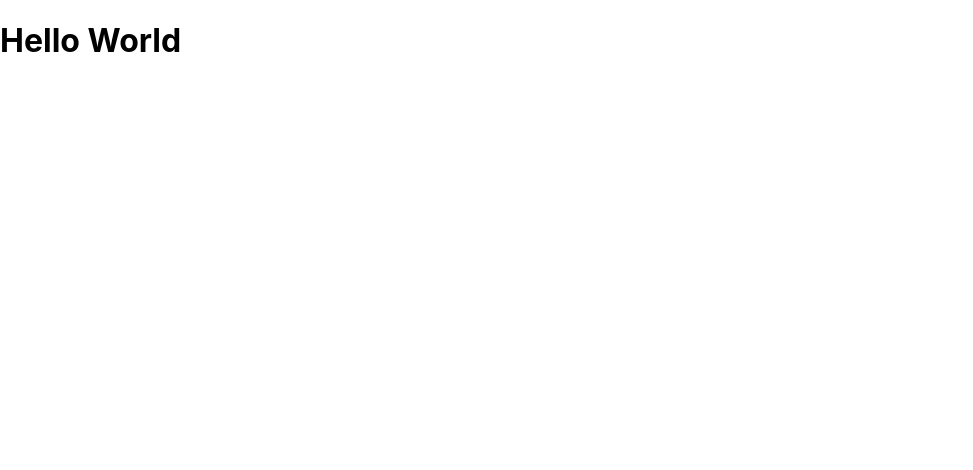
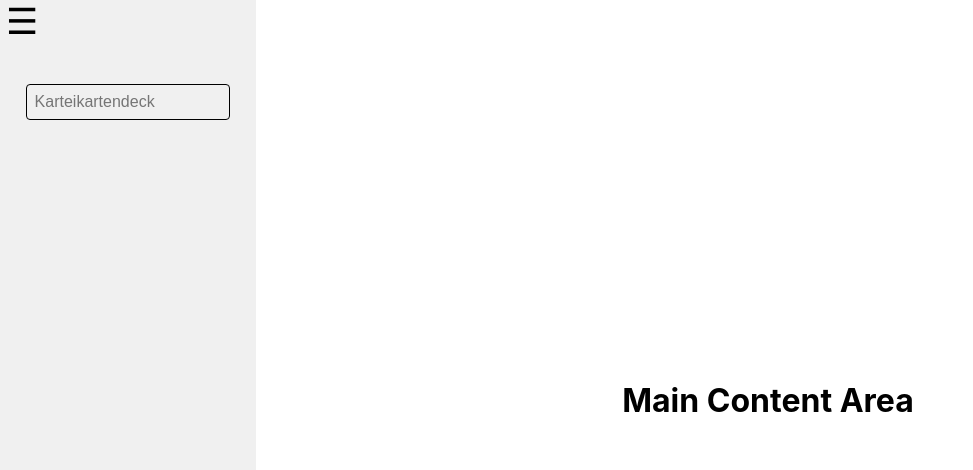
Before and after one commit to MemoryMaster-Studienarbeit/MemoryMaster-Frontend, a React (Create React App) app: page / in a window 1280 px wide. Shown: the top 470 px of the page, without its empty margins (0-973 px from the left). Built offline with nearby package versions, Linux system fonts and the light colour scheme.

Commit message:
main content area and sidebar first commit

```diff
--- a/package.json
+++ b/package.json
@@ -9,6 +9,8 @@
     "react": "^18.3.1",
     "react-dom": "^18.3.1",
     "react-scripts": "5.0.1",
+    "react-toggle": "^4.1.3",
+    "react-toggle-dark-mode": "^1.1.1",
     "styled-components": "^6.1.13",
     "typescript": "^4.9.5",
     "web-vitals": "^2.1.4"
--- a/src/App.styles.js
+++ b/src/App.styles.js
@@ -1,7 +1,9 @@
-import styled from "styled-components";
+import styled from 'styled-components';
 
 export const AppContainer = styled.div`
     display: flex;
-    flex-direction: column;
-    height: 100vh;
+    flex-direction: row;
+    height: 100%;
+    width: 100%;
+    background-color: ${({ theme }) => theme.background};
 `;
--- a/src/App.tsx
+++ b/src/App.tsx
@@ -1,13 +1,20 @@
-import {AppContainer} from "./App.styles";
+import React, { useState } from 'react';
+import Sidebar from './components/sidebar/Sidebar';
+import MainContent from './components/mainContent/MainContent';
+import { ThemeContextProvider } from './ThemeContext';
+import { AppContainer } from './App.styles';
 
-const App = () => {
+const App: React.FC = () => {
+    const [isSidebarOpen, setIsSidebarOpen] = useState(true);
 
-  return (
-    <AppContainer>
-      <h1>Hello World</h1>
-    </AppContainer>
-  )
-
-}
+    return (
+        <ThemeContextProvider>
+            <AppContainer>
+                <Sidebar isOpen={isSidebarOpen} toggleSidebar={() => setIsSidebarOpen(!isSidebarOpen)} />
+                <MainContent isSidebarOpen={isSidebarOpen} />
+            </AppContainer>
+        </ThemeContextProvider>
+    );
+};
 
 export default App;
--- /dev/null
+++ b/src/ThemeContext.tsx
@@ -0,0 +1,30 @@
+import React, { createContext, useState, useContext } from 'react';
+import { ThemeProvider } from 'styled-components';
+import { lightTheme, darkTheme } from './themes';
+
+interface ThemeContextType {
+    isDarkMode: boolean;
+    toggleTheme: () => void;
+}
+
+const ThemeContext = createContext<ThemeContextType | undefined>(undefined);
+
+export const useTheme = () => {
+    const context = useContext(ThemeContext);
+    if (!context) {
+        throw new Error('useTheme must be used within a ThemeProvider');
+    }
+    return context;
+};
+
+export const ThemeContextProvider: React.FC<{ children: React.ReactNode }> = ({ children }) => {
+    const [isDarkMode, setIsDarkMode] = useState(false);
+
+    const toggleTheme = () => setIsDarkMode(!isDarkMode);
+
+    return (
+        <ThemeContext.Provider value={{ isDarkMode, toggleTheme }}>
+            <ThemeProvider theme={isDarkMode ? darkTheme : lightTheme}>{children}</ThemeProvider>
+        </ThemeContext.Provider>
+    );
+};
--- /dev/null
+++ b/src/components/mainContent/MainContent.styles.ts
@@ -0,0 +1,19 @@
+// MainContent.styles.ts
+import styled from 'styled-components';
+
+export const MainContentContainer = styled.div<{ isSidebarOpen: boolean }>`
+    display: flex;
+    width: ${({ isSidebarOpen }) => (isSidebarOpen ? '80vw' : 'calc(100vw - 50px)')};
+    flex-direction: column;
+    align-items: center;
+    justify-content: center;
+    transition: width 0.3s ease;
+    height: 100vh;
+    background-color: ${({ theme }) => theme.background};
+    color: ${({ theme }) => theme.text};
+
+    @media (max-width: 768px) {
+        width: calc(100vw - 50px);
+        margin-left: 50px;
+    }
+`;
--- /dev/null
+++ b/src/components/mainContent/MainContent.tsx
@@ -0,0 +1,16 @@
+import React from 'react';
+import { MainContentContainer } from './MainContent.styles';
+
+interface MainContentProps {
+    isSidebarOpen: boolean;
+}
+
+const MainContent: React.FC<MainContentProps> = ({ isSidebarOpen }) => {
+    return (
+        <MainContentContainer isSidebarOpen={isSidebarOpen}>
+            <h1>Main Content Area</h1>
+        </MainContentContainer>
+    );
+};
+
+export default MainContent;
--- /dev/null
+++ b/src/components/searchFieldSidebar/SearchFieldSidebar.styles.ts
@@ -0,0 +1,30 @@
+import styled from 'styled-components';
+
+export const SearchSidebarContainer = styled.div`
+    display: flex;
+    flex-direction: column;
+    align-items: center;
+    justify-content: center;
+    width: 100%;
+    color: ${({ theme }) => theme.text};
+    background-color: ${({ theme }) => theme.sidebarBackground};
+`;
+
+export const SearchInput = styled.input`
+    width: 80%;
+    padding: 0.5em;
+    margin: 1em 0;
+    border: 1px solid ${({ theme }) => theme.text};
+    background-color: ${({ theme }) => theme.inputBackground};
+    color: ${({ theme }) => theme.text};
+    border-radius: 4px;
+    font-size: 1em;
+
+    &::placeholder {
+        color: ${({ theme }) => theme.placeholder};
+    }
+
+    &:focus {
+        outline: none;
+    }
+`;
--- /dev/null
+++ b/src/components/searchFieldSidebar/SearchFieldSidebar.tsx
@@ -0,0 +1,11 @@
+import React from 'react';
+import { SearchInput } from './SearchFieldSidebar.styles';
+
+const SearchFieldSidebar: React.FC = () => {
+
+    return (
+        <SearchInput type="search" placeholder="Karteikartendeck"></SearchInput>
+    );
+}
+
+export default SearchFieldSidebar;
--- /dev/null
+++ b/src/components/sidebar/Sidebar.styles.ts
@@ -0,0 +1,61 @@
+import styled from 'styled-components';
+
+export const SidebarContainer = styled.div<{ isOpen: boolean }>`
+    width: ${({ isOpen }) => (isOpen ? '20vw' : '50px')};
+    height: 100vh;
+    transition: flex-direction 0.3s ease;
+    background-color: ${({ theme }) => theme.sidebarBackground};
+    color: ${({ theme }) => theme.text};
+    display: flex;
+    flex-direction: column;
+    align-items: start;
+
+    @media (max-width: 768px) {
+        width: ${({ isOpen }) => (isOpen ? '75vw' : '50px')};
+        position: absolute;  // Position auf absolut setzen, damit sie über dem Content liegt
+        z-index: 10;         // Höhere Z-Index, um über dem Hauptinhalt zu sein
+        box-shadow: ${({ isOpen }) => (isOpen ? '2px 0px 10px rgba(0,0,0,0.3)' : 'none')};  // Schatten hinzufügen, wenn geöffnet
+    }
+`;
+
+export const Overlay = styled.div`
+  // Nur auf kleinen Bildschirmen anzeigen
+  @media (max-width: 768px) {
+    display: block;
+      position: fixed;
+      top: 0;
+      left: 0;
+      width: 100%;
+      height: 100%;
+      background-color: rgba(0, 0, 0, 0.5); // Halbtransparentes Overlay
+      z-index: 5; // Muss unter der Sidebar, aber über dem Main Content sein
+  }
+`;
+
+export const ToggleButton = styled.button`
+    background: none;
+    border: none;
+    cursor: pointer;
+    font-size: 1.5em;
+    color: ${({ theme }) => theme.text};
+    margin-bottom: 1em;
+`;
+
+export const BurgerIcon = styled.span`
+    display: inline-block;
+    font-size: 1.5em;
+`;
+
+export const SettingsContainer = styled.div<{ isOpen: boolean }>`
+    display: flex;
+    flex-direction: ${({ isOpen }) => (isOpen ? 'column' : 'row')};
+    align-items: center;
+    justify-content: center;
+    margin-bottom: 1em;
+    margin-top: auto;
+    width: 100%;
+    color: ${({ theme }) => theme.text};
+    background-color: ${({ theme }) => theme.sidebarBackground};
+    transition: flex-direction 0.3s backwards;
+    transform: rotate(90deg);
+`;
--- /dev/null
+++ b/src/components/sidebar/Sidebar.tsx
@@ -0,0 +1,61 @@
+import { useTheme } from '../../ThemeContext';
+import { DarkModeSwitch } from 'react-toggle-dark-mode';
+import { SidebarContainer, ToggleButton, BurgerIcon, Overlay, SettingsContainer } from './Sidebar.styles';
+import SearchSidebar from "../searchFieldSidebar/SearchFieldSidebar";
+import {SearchSidebarContainer} from "../searchFieldSidebar/SearchFieldSidebar.styles";
+
+interface SidebarProps {
+    isOpen: boolean;
+    toggleSidebar: () => void;
+}
+
+const Sidebar: React.FC<SidebarProps> = ({ isOpen, toggleSidebar }) => {
+    const { isDarkMode, toggleTheme } = useTheme();
+
+    return (
+        <>
+            <SidebarContainer isOpen={isOpen}>
+                <ToggleButton onClick={toggleSidebar}>
+                    <BurgerIcon>☰</BurgerIcon>
+                </ToggleButton>
+                <SearchSidebarContainer>
+                    {isOpen && <SearchSidebar/>}
+                </SearchSidebarContainer>
+
+                <SettingsContainer isOpen={isOpen}>
+                    <DarkModeSwitch
+                        style={{marginTop: "auto"}}
+                        moonColor={"white"}
+                        sunColor={"#faba44"}
+                        checked={isDarkMode}
+                        onChange={toggleTheme}
+                        size={30}
+                    />
+                    <DarkModeSwitch
+                        style={{marginTop: "auto"}}
+                        moonColor={"white"}
+                        sunColor={"#faba44"}
+                        checked={isDarkMode}
+                        onChange={toggleTheme}
+                        size={30}
+                    />
+                    <DarkModeSwitch
+                        style={{marginTop: "auto"}}
+                        moonColor={"white"}
+                        sunColor={"#faba44"}
+                        checked={isDarkMode}
+                        onChange={toggleTheme}
+                        size={30}
+                    />
+                </SettingsContainer>
+
+            </SidebarContainer>
+
+            {isOpen && (
+                <Overlay onClick={toggleSidebar} />
+            )}
+        </>
+    );
+};
+
+export default Sidebar;
--- /dev/null
+++ b/src/themes.ts
@@ -0,0 +1,18 @@
+// themes.ts
+export const lightTheme = {
+    background: '#ffffff',
+    text: '#000000',
+    sidebarBackground: '#f0f0f0',
+    inputBackground: '#f0f0f0',
+    toggleBackground: '#007bff',
+};
+
+export const darkTheme = {
+    background: '#333333',
+    text: '#ffffff',
+    sidebarBackground: '#444444',
+    inputBackground: '#555',
+    toggleBackground: '#0056b3',
+};
+
+export type ThemeType = typeof lightTheme;
```
Also changed, not shown: 1 other file (tests, documents, lock files or other folders).
